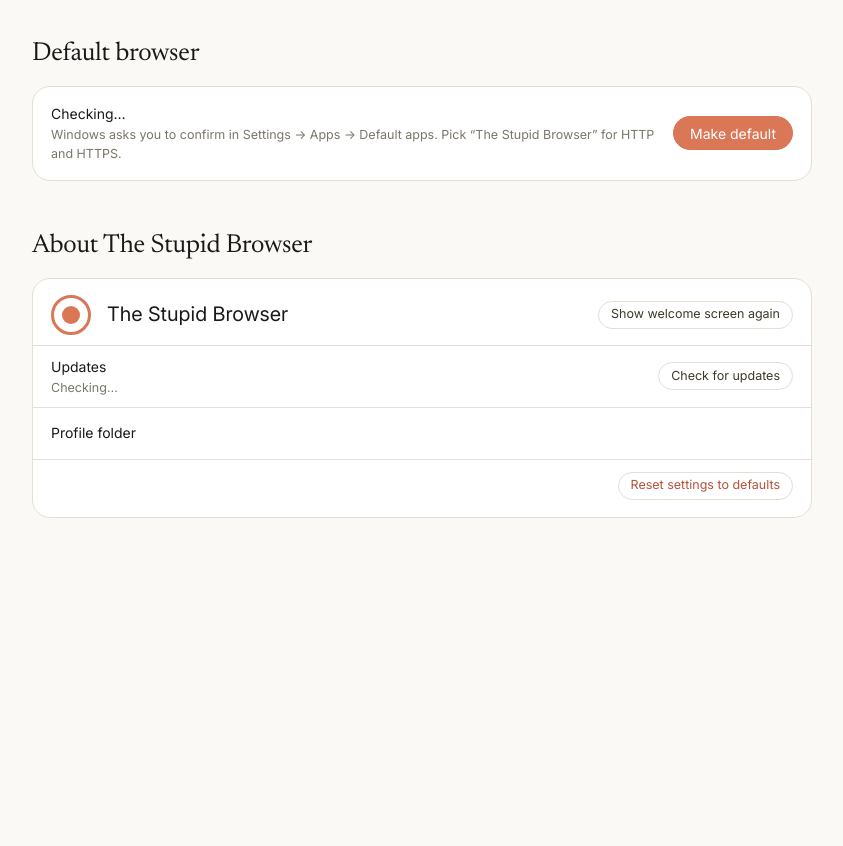
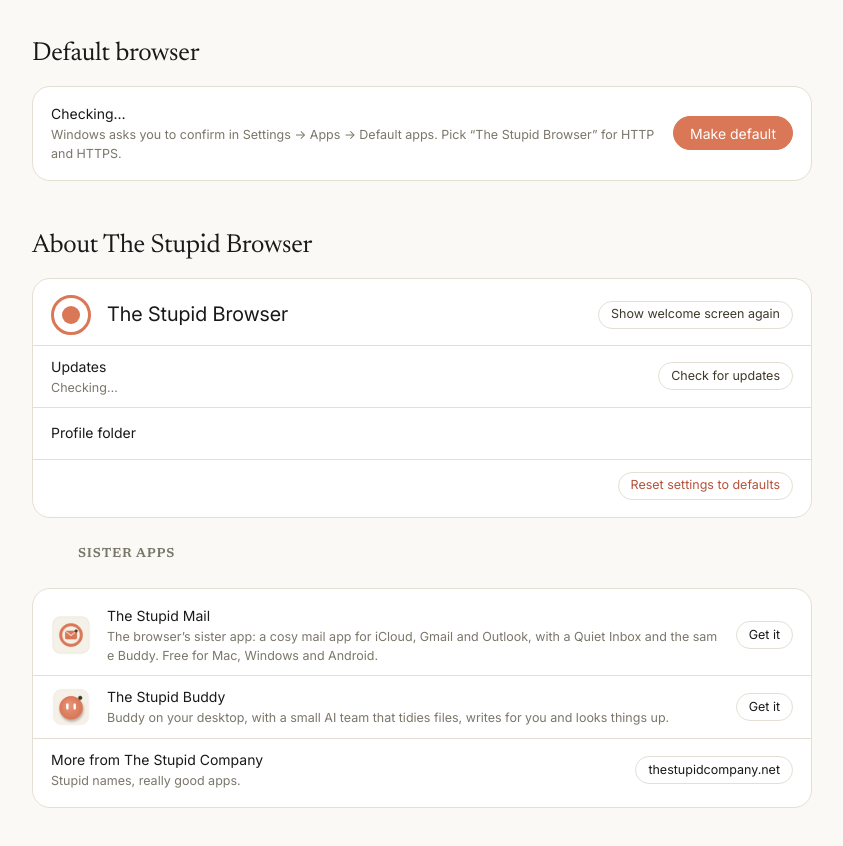
Before and after one commit to lattewirell-creator/stupid-browser, an Electron app: page src/pages/settings.html in a window 1360 px wide. Shown: the part 4946-5792 px from the top of the page, without its empty margins (258-1101 px from the left). Before the commit the page ends 5598 px from the top, so only its background shows below. Drawn offline with Linux system fonts and the light colour scheme; no server answers.

Commit message:
Settings → About: sister apps (The Stupid Mail, The Stupid Buddy) and The Stupid Company

```diff
--- a/src/pages/settings.css
+++ b/src/pages/settings.css
@@ -70,3 +70,8 @@ section.dim { opacity: .3; }
 .logo-prev.buddy { border: 0; border-radius: 50%; background: radial-gradient(circle at 35% 30%, color-mix(in srgb, var(--accent) 70%, #fff), var(--accent) 70%); box-shadow: none; outline: 0; }
 .logo-prev.buddy::before, .logo-prev.buddy::after { content: ''; position: absolute; top: 33%; width: 15%; height: 25%; inset-inline: auto; border-radius: 999px; background: #fff; }
 .logo-prev.buddy::before { left: 30%; } .logo-prev.buddy::after { right: 30%; left: auto; }
+
+/* About → Sister apps */
+.sister-icon { width: 40px; height: 40px; border-radius: 10px; flex: none; }
+a.btn { text-decoration: none; color: inherit; }
+h3.sub { font-size: 13px; letter-spacing: .06em; text-transform: uppercase; color: var(--muted); font-weight: 600; margin: 22px 0 10px; }
--- a/src/pages/settings.html
+++ b/src/pages/settings.html
@@ -164,6 +164,12 @@
       <div class="row"><div class="lbl">Updates<small id="updNote">Checking…</small><div id="updBar" class="upd-bar hidden"><div></div></div></div><button id="updInstall" class="btn small primary hidden">Restart to update</button><button id="updBtn" class="btn small">Check for updates</button></div>
       <div class="row"><div class="lbl">Profile folder<small id="udata"></small></div></div>
       <div class="row end"><button id="resetAll" class="btn small danger">Reset settings to defaults</button></div>
+    </div>
+    <h3 class="sub">Sister apps</h3>
+    <div class="card">
+      <div class="row"><img class="sister-icon" src="img/mail.png" alt=""><div class="lbl">The Stupid Mail<small>The browser’s sister app: a cosy mail app for iCloud, Gmail and Outlook, with a Quiet Inbox and the same Buddy. Free for Mac, Windows and Android.</small></div><a class="btn small" href="https://stupidmail.vercel.app" target="_blank" rel="noopener">Get it</a></div>
+      <div class="row"><img class="sister-icon" src="img/buddy.png" alt=""><div class="lbl">The Stupid Buddy<small>Buddy on your desktop, with a small AI team that tidies files, writes for you and looks things up.</small></div><a class="btn small" href="https://stupidbuddy.vercel.app" target="_blank" rel="noopener">Get it</a></div>
+      <div class="row"><div class="lbl">More from The Stupid Company<small>Stupid names, really good apps.</small></div><a class="btn small" href="https://thestupidcompany.net" target="_blank" rel="noopener">thestupidcompany.net</a></div>
     </div></section>
   </main>
 </div>
```
Also changed, not shown: src/pages/img/buddy.png (added), src/pages/img/mail.png (added).
